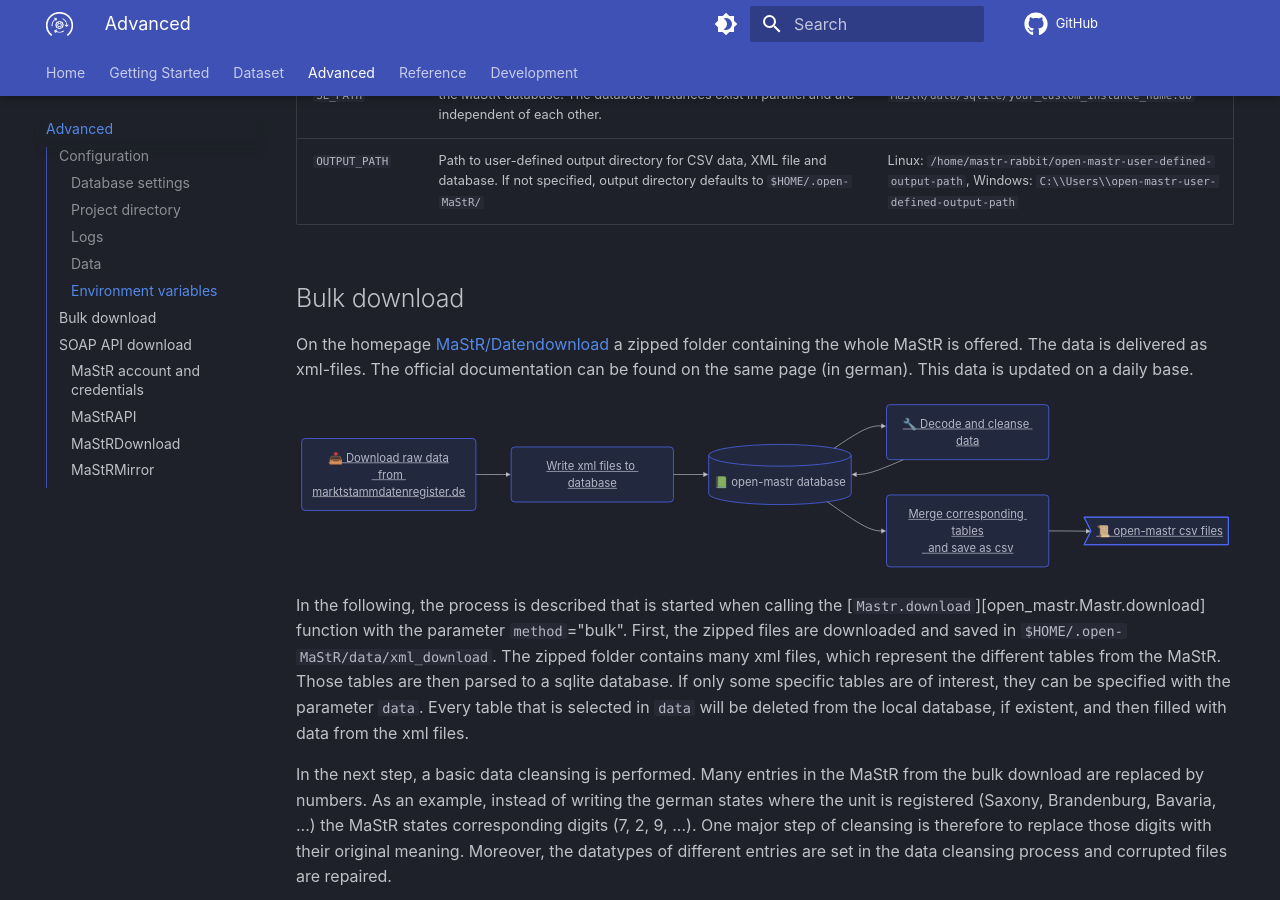
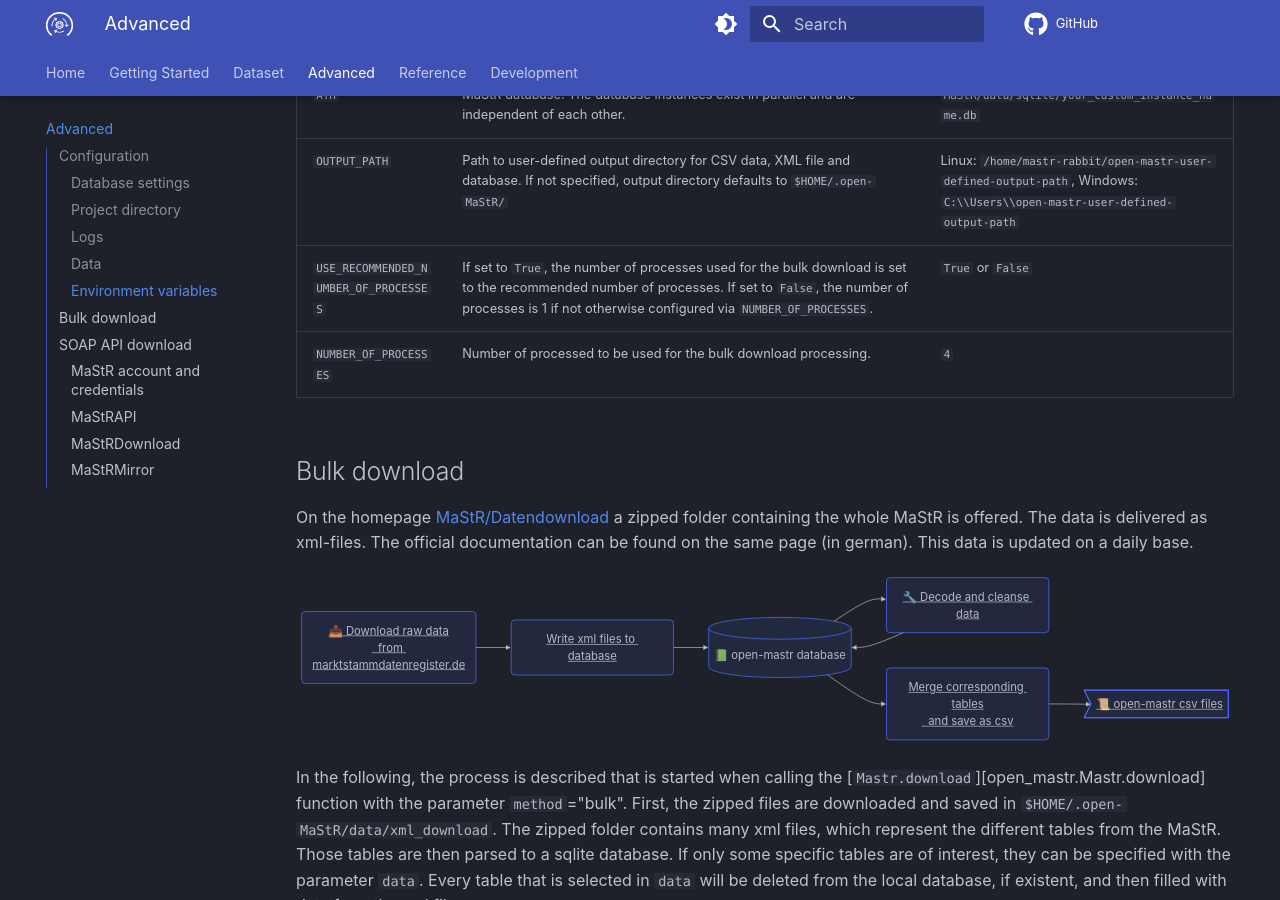
Before and after one commit to OpenEnergyPlatform/open-MaStR, an MkDocs documentation site: the page built from docs/advanced.md, in a window 1280 px wide and 900 px high, scrolled down 2295 px. Built offline with MkDocs 1.6.1 and Material for MkDocs 9.7.7, drawn with Linux system fonts in a browser that asks for light colours; comment, search, counter and statistics services are not loaded; the version menu is left out.

Commit message:
Update docs to include new environment variables

```diff
--- a/docs/advanced.md
+++ b/docs/advanced.md
@@ -92,10 +92,12 @@ For more information regarding the database see [Database settings](#database-se
 
 There are some environment variables to customize open-MaStR:
 
-| Variable               | Description                                                                                                                                                              | Example                                                                                                                    |
-|------------------------|--------------------------------------------------------------------------------------------------------------------------------------------------------------------------|----------------------------------------------------------------------------------------------------------------------------|
-| `SQLITE_DATABASE_PATH` | Path to the SQLite file. This allows to use to use multiple instances of the MaStR database. The database instances exist in parallel and are independent of each other. | `/home/mastr-rabbit/.open-MaStR/data/sqlite/your_custom_instance_name.db`                                                  |
-| `OUTPUT_PATH`          | Path to user-defined output directory for CSV data, XML file and database. If not specified, output directory defaults to `$HOME/.open-MaStR/`                           | Linux: `/home/mastr-rabbit/open-mastr-user-defined-output-path`, Windows: `C:\\Users\\open-mastr-user-defined-output-path` |
+| Variable                              | Description                                                                                                                                                                                                                | Example                                                                                                                    |
+|---------------------------------------|----------------------------------------------------------------------------------------------------------------------------------------------------------------------------------------------------------------------------|----------------------------------------------------------------------------------------------------------------------------|
+| `SQLITE_DATABASE_PATH`                | Path to the SQLite file. This allows to use to use multiple instances of the MaStR database. The database instances exist in parallel and are independent of each other.                                                   | `/home/mastr-rabbit/.open-MaStR/data/sqlite/your_custom_instance_name.db`                                                  |
+| `OUTPUT_PATH`                         | Path to user-defined output directory for CSV data, XML file and database. If not specified, output directory defaults to `$HOME/.open-MaStR/`                                                                             | Linux: `/home/mastr-rabbit/open-mastr-user-defined-output-path`, Windows: `C:\\Users\\open-mastr-user-defined-output-path` |
+| `USE_RECOMMENDED_NUMBER_OF_PROCESSES` | If set to `True`, the number of processes used for the bulk download is set to the recommended number of processes. If set to `False`, the number of processes is 1 if not otherwise configured via `NUMBER_OF_PROCESSES`. | `True` or `False`                                                                                                          |
+| `NUMBER_OF_PROCESSES`                 | Number of processed to be used for the bulk download processing.                                                                                                                                                           | `4`                                                                                                                        |
 
 ## Bulk download
 
```
